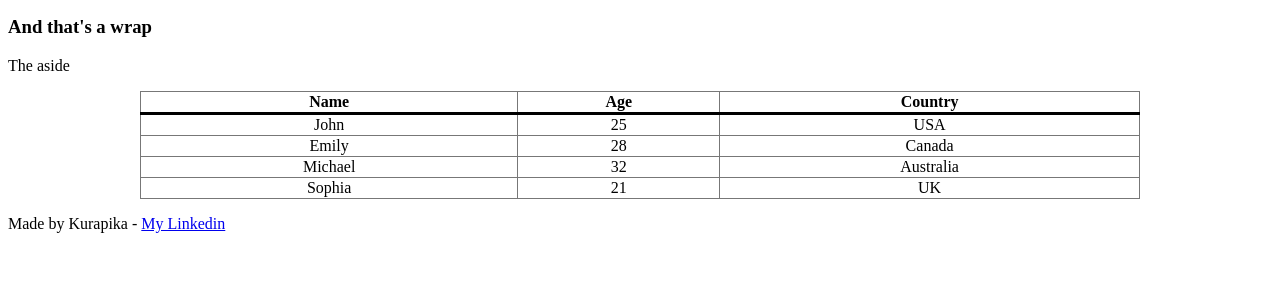
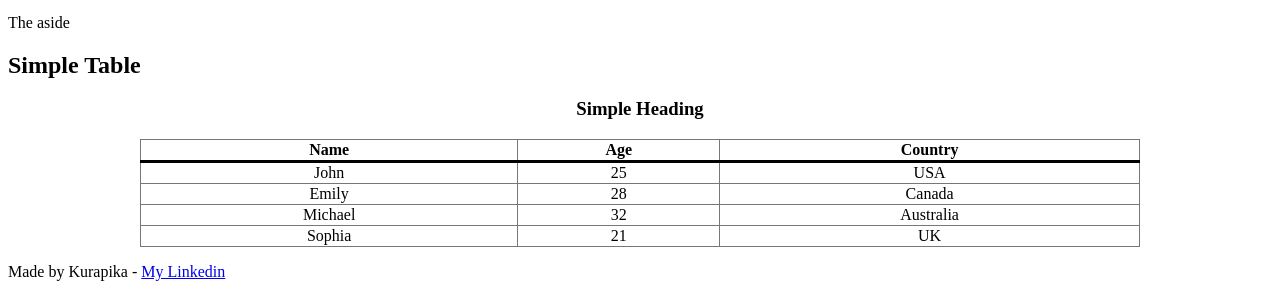
Before and after one commit to vehktaur/alx_html_css, a plain HTML site: page html_basic/index.html in a window 1280 px wide. Shown: the part 594-891 px from the top of the page. Before the commit the page ends 843 px from the top, so only its background shows below. Drawn offline with Linux system fonts and the light colour scheme.

Commit message:
Add heading element in all article elements

```diff
--- a/html_basic/index.html
+++ b/html_basic/index.html
@@ -51,14 +51,15 @@
               alt="Boxed water is better "
           /></a>
         </p>
-        <h3>And that's a wrap</h3>
       </article>
       <aside>
         <p>The aside</p>
       </aside>
       <article>
+        <h2>Simple Table</h2>
         <table>
           <thead>
+            <h3 style="text-align:center ;">Simple Heading</h3>
             <tr>
               <th>Name</th>
               <th>Age</th>
```
Also changed, not shown: html_basic/tweets.html (+1 -0 lines).
